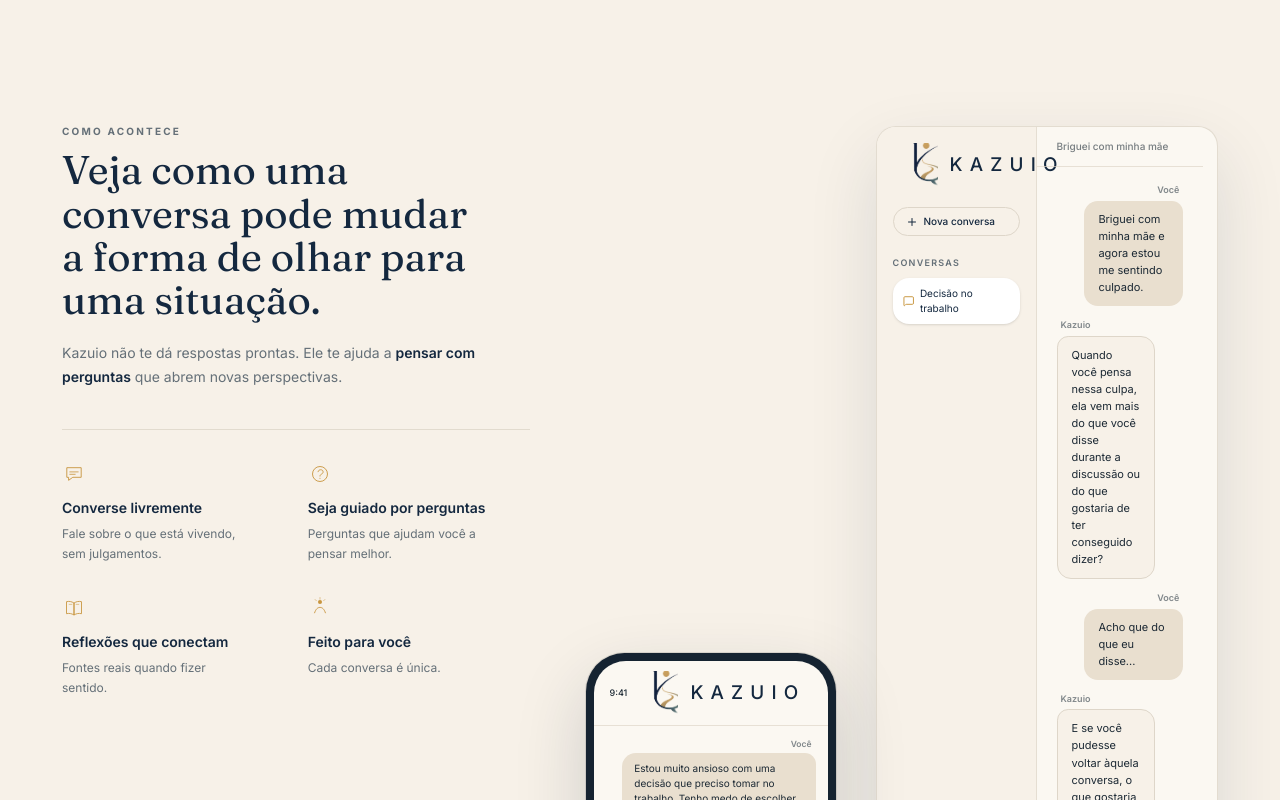
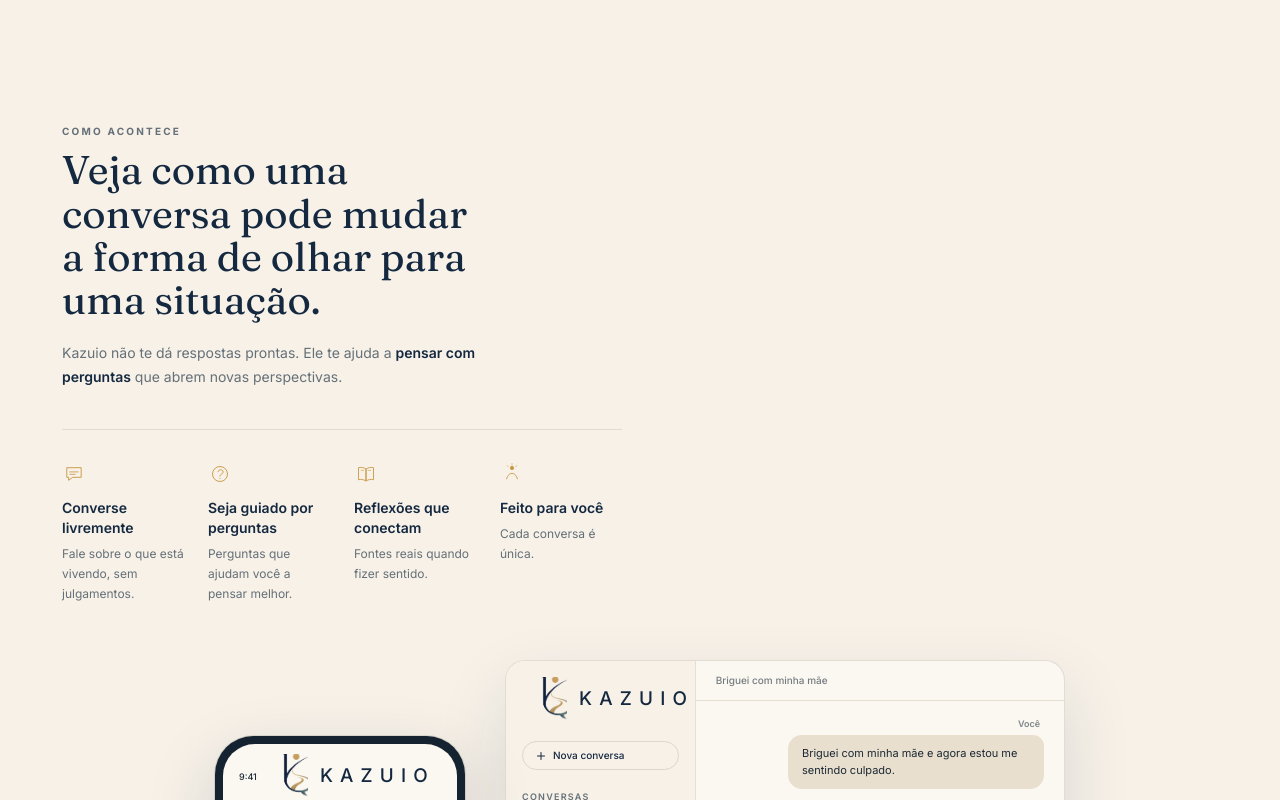
Before and after one commit to fideskey/kazuio, a Next.js app: page / in a window 1280 px wide. Shown: the part 1620-2420 px from the top of the page. Built offline with nearby package versions, Linux system fonts and the light colour scheme.

Commit message:
Corrige layout quebrado do celular+laptop: tira os mockups da coluna estreita do grid e coloca numa faixa de largura cheia abaixo do texto

```diff
--- a/components/kazuio/conversation.tsx
+++ b/components/kazuio/conversation.tsx
@@ -48,8 +48,8 @@ function QuoteBubble({ text, source }: { text: string; source: string }) {
 export function Conversation() {
   return (
     <section id="como-funciona" className="mx-auto max-w-[1220px] px-5 py-12 md:px-8 md:py-20">
-      <div className="grid gap-14 lg:grid-cols-[0.85fr_1.15fr] lg:items-start">
-        <div>
+      <div className="flex flex-col">
+        <div className="max-w-[560px]">
           <p className="eyebrow">Como acontece</p>
           <h2 className="mt-3 max-w-[420px] font-serif text-3xl leading-[1.08] text-navy md:text-[2.5rem]">
             Veja como uma conversa pode mudar a forma de olhar para uma situação.
@@ -59,7 +59,7 @@ export function Conversation() {
             <strong className="font-semibold text-navy">pensar com perguntas</strong> que abrem novas perspectivas.
           </p>
 
-          <div className="mt-10 grid grid-cols-2 gap-x-6 gap-y-8 border-t border-line/80 pt-8 sm:grid-cols-4 lg:grid-cols-2">
+          <div className="mt-10 grid grid-cols-2 gap-x-6 gap-y-8 border-t border-line/80 pt-8 sm:grid-cols-4">
             {FEATURES.map(({ icon: Icon, title, body }) => (
               <div key={title}>
                 <Icon className="h-6 w-6 text-gold" />
@@ -70,7 +70,7 @@ export function Conversation() {
           </div>
         </div>
 
-        <div className="flex flex-col items-center gap-10 lg:flex-row lg:items-end lg:justify-center">
+        <div className="mt-14 flex flex-col items-center gap-10 lg:flex-row lg:items-end lg:justify-center">
           <div className="relative w-[250px] shrink-0 rounded-[2.4rem] bg-[#152331] p-2 shadow-[0_28px_70px_rgba(20,40,63,0.18)] ring-1 ring-black/10">
             <div className="absolute -inset-3 -z-10 rounded-[2.9rem] bg-gold/5 blur-2xl" />
             <div className="relative overflow-hidden rounded-[2rem] bg-paper">
```
